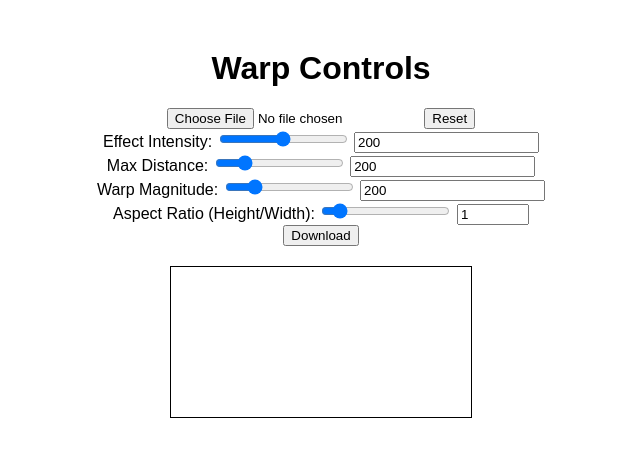
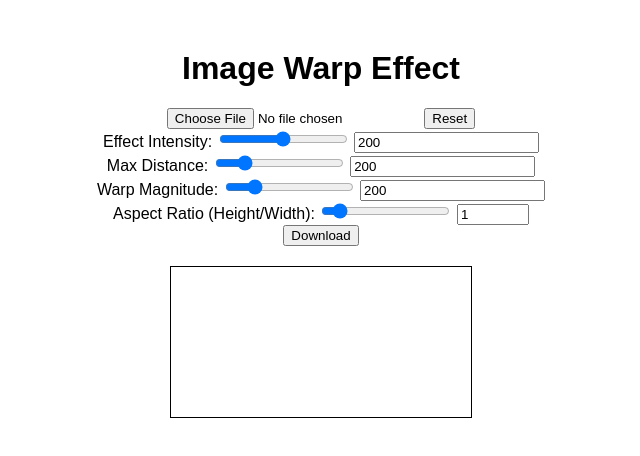
Before and after one commit to sarbecovirus/brainletify, a plain HTML site: page index.html in a window 1280 px wide. Shown: the whole page, without its empty margins (319-959 px from the left). Drawn offline with Linux system fonts and the light colour scheme.

Commit message:
Update on slider value set Update index.html

```diff
--- a/index.html
+++ b/index.html
@@ -3,7 +3,7 @@
 <head>
     <meta charset="UTF-8">
     <meta name="viewport" content="width=device-width, initial-scale=1.0">
-    <title>Brainletify</title>
+    <title>Image Warp Effect</title>
     <style>
         body {
             font-family: Arial, sans-serif;
@@ -19,7 +19,7 @@
     </style>
 </head>
 <body>
-    <h1> Warp Controls </h1>
+    <h1>Image Warp Effect</h1>
     <div id="controls">
         <input type="file" id="imageLoader" name="imageLoader"/>
         <button onclick="resetImage()">Reset</button>
```
